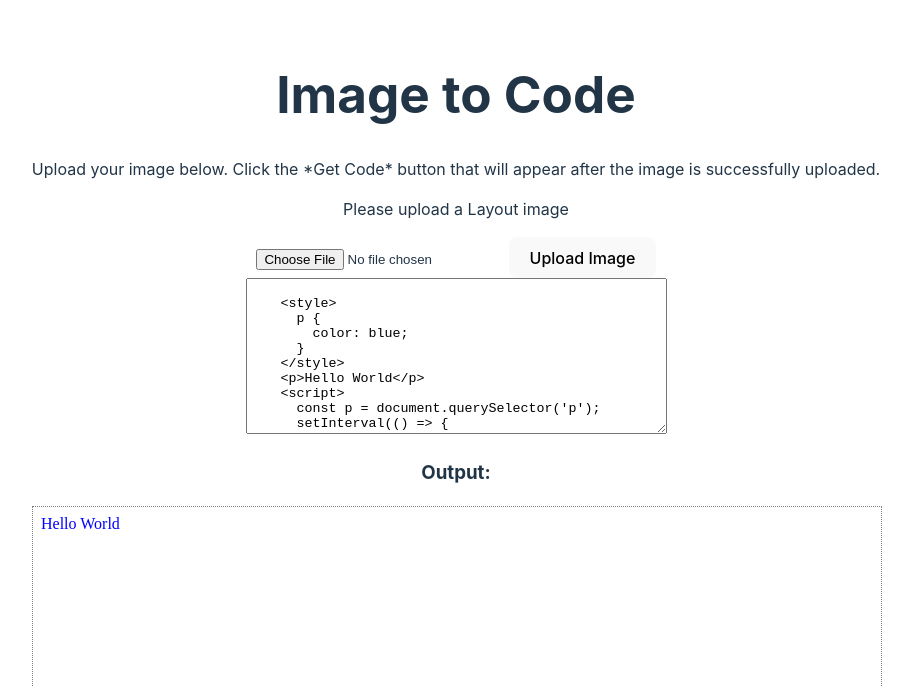
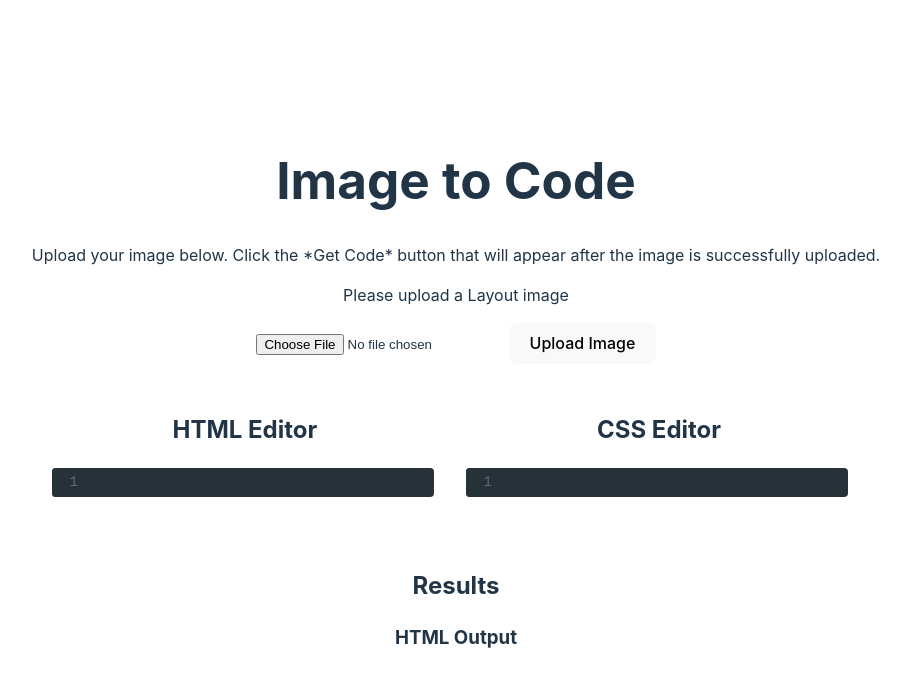
Before and after one commit to Resilient-Labs/imgtoflex, a React (Vite) app in the folder frontend/: page / in a window 1280 px wide. Shown: the top 686 px of the page, without its empty margins (184-1097 px from the left). Built offline with nearby package versions, Linux system fonts and the light colour scheme; no server answers.

Commit message:
adding codeMirror to look like a code editor, also adding one component of the html and css output

```diff
--- a/frontend/package.json
+++ b/frontend/package.json
@@ -10,7 +10,9 @@
     "preview": "vite preview"
   },
   "dependencies": {
+    "codemirror": "^5.65.17",
     "react": "^18.3.1",
+    "react-codemirror2": "^8.0.0",
     "react-dom": "^18.3.1"
   },
   "devDependencies": {
--- /dev/null
+++ b/frontend/src/CodeSandBox.css
@@ -0,0 +1,61 @@
+
+
+
+.editor-container {
+    display: flex;
+    flex-direction: row;
+    gap: 20px; /* Space between editors and results */
+    padding: 20px;
+    flex-wrap: wrap; /* Allow items to wrap on smaller screens */
+  }
+
+  .editor-wrapper {
+    flex: 1;
+    min-width: 45%;
+      padding: 1% 1% 1% 0%;
+  }
+
+  .CodeMirror {
+    border-radius: 4px;
+    font-size: 14px;
+    height: auto;
+    width: auto;
+  margin: 1% 1% 1% 0%;
+  }
+
+  .CodeMirror-scroll {
+    overflow-y: auto;
+  }
+
+  .results-container {
+    margin-top: 20px;
+    width: 100%;
+  }
+
+  .results-container h2 {
+    font-size: 1.5rem;
+  }
+
+  .result-html h3 {
+    margin-bottom: 10px;
+  }
+
+  .result-html div {
+    width: 100%;
+    height: auto;
+  }
+
+
+  @media (max-width: 768px) {
+    .editor-container {
+      flex-direction: column;
+      gap: 10px;
+    }
+
+    .results-container {
+      margin-top: 10px;
+    }
+  }
+
+
+  .react-codemirror2 > .CodeMirror:first-child { display: none; }
--- a/frontend/src/components/CodeSandbox.jsx
+++ b/frontend/src/components/CodeSandbox.jsx
@@ -1,51 +1,50 @@
-import React, { useState, useEffect, useRef } from 'react';
+import React, { useState } from 'react';
+import { Controlled as CodeMirror } from 'react-codemirror2';
+import 'codemirror/lib/codemirror.css'; // CodeMirror CSS
+import 'codemirror/mode/htmlmixed/htmlmixed'; // HTML mode
+import 'codemirror/mode/css/css'; // CSS mode
+import 'codemirror/theme/material.css'; // Optional: a CodeMirror theme
+import '../CodeSandBox.css'; // Import component-specific styles
+import Results from './Results'; // Import the new Results component
 
 const CodeSandbox = () => {
-  const [htmlCode, setHtmlCode] = useState(`
-    <style>
-      p {
-        color: blue;
-      }
-    </style>
-    <p>Hello World</p>
-    <script>
-      const p = document.querySelector('p');
-      setInterval(() => {
-        p.innerHTML += '! ';
-      }, 1000)
-    </script>
-  `);
-  const iframeRef = useRef(null);
+  const [html, setHtml] = useState('');
+  const [css, setCss] = useState('');
 
-  const handleCodeChange = (e) => {
-    setHtmlCode(e.target.value);
-  };
+  return (
+     <div className="editor-container">
+      <div className="editor-wrapper">
+        <h2 className='folder'>HTML Editor</h2>
+        <CodeMirror
+          value={html}
+          options={{
+            mode: 'htmlmixed',
+            theme: 'material',
+            lineNumbers: true
+          }}
+          onBeforeChange={(editor, data, value) => {
+            setHtml(value);
+          }}
+        />
+      </div>
+
+      <div className="editor-wrapper">
+        <h2 className='folder'>CSS Editor</h2>
+        <CodeMirror
+          value={css}
+          options={{
+            mode: 'css',
+            theme: 'material',
+            lineNumbers: true
+          }}
+          onBeforeChange={(editor, data, value) => {
+            setCss(value);
+          }}
+        />
+      </div>
 
 
-  // Update the iframe content whenever htmlCode changes
-  useEffect(() => {
-    const iframe = iframeRef.current;
-    const iframeDocument = iframe.contentDocument || iframe.contentWindow.document;
-
-    // Write the user-provided HTML/JS/CSS into the iframe
-    iframeDocument.open();
-    iframeDocument.write(htmlCode);
-    iframeDocument.close();
-  }, [htmlCode]);
-
-  return (
-    <div>
-      <textarea
-        rows="10"
-        cols="50"
-        value={htmlCode}
-        onChange={handleCodeChange}
-        placeholder="Write HTML code here..."
-      />
-      <div>
-        <h3>Output:</h3>
-        <iframe title="Code Output" ref={iframeRef} style={{ width: '100%', height: '300px', border: '1px dotted gray' }} />
-      </div>
+      <Results html={html} css={css} />
     </div>
   );
 };
--- /dev/null
+++ b/frontend/src/components/Results.jsx
@@ -0,0 +1,25 @@
+import React, { useEffect } from 'react';
+
+const Results = ({ html, css }) => {
+  useEffect(() => {
+    const styleElement = document.createElement('style');
+    styleElement.innerHTML = css;
+    document.head.appendChild(styleElement);
+
+    return () => {
+      document.head.removeChild(styleElement);
+    };
+  }, [css]);
+
+  return (
+    <div className="results-container">
+      <h2>Results</h2>
+      <div className="result-html">
+        <h3>HTML Output</h3>
+        <div dangerouslySetInnerHTML={{ __html: html }} />
+      </div>
+    </div>
+  );
+};
+
+export default Results;
```
